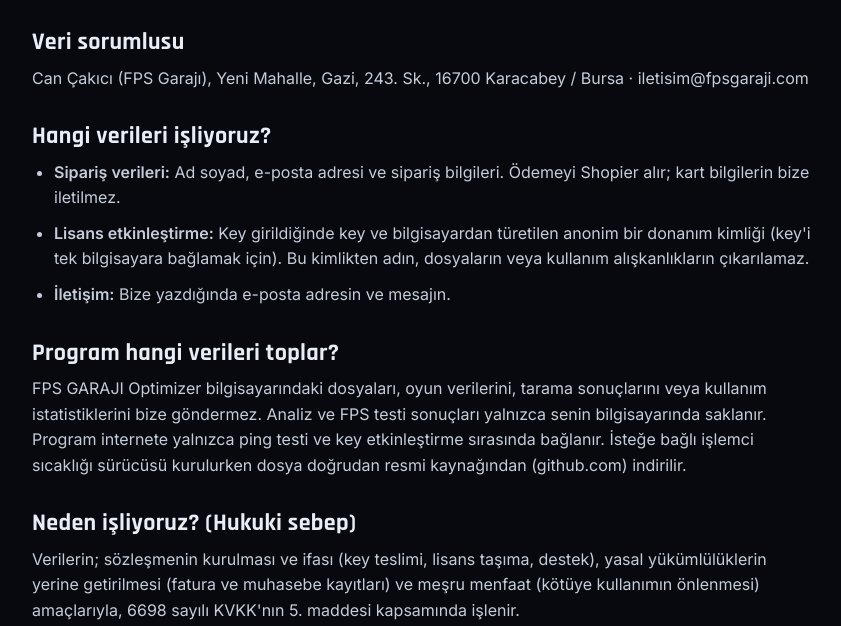
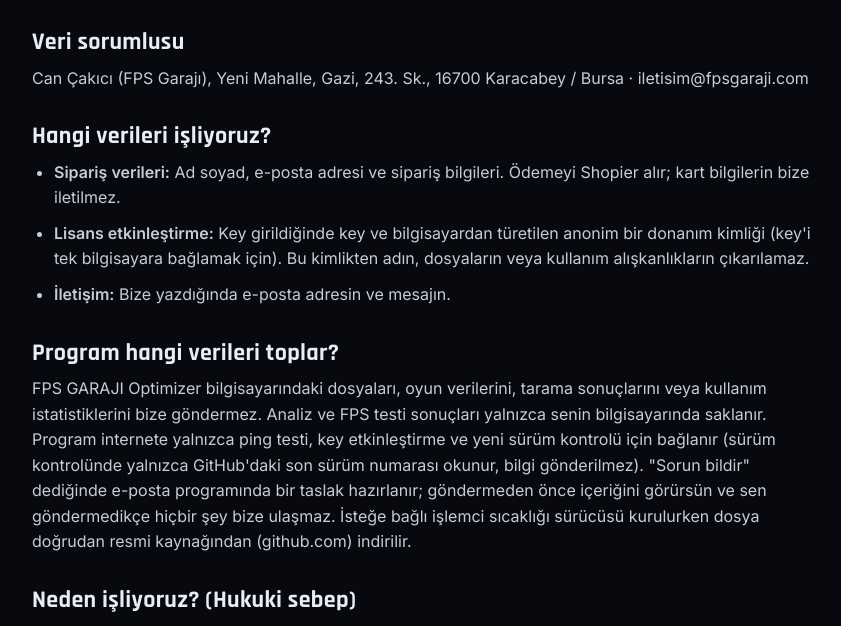
Before and after one commit to fpsgaraji/fpsgaraji.github.io, a plain HTML site: page gizlilik.html in a window 1280 px wide. Shown: the part 166-792 px from the top of the page, without its empty margins (218-1059 px from the left). Drawn offline with Linux system fonts and the light colour scheme.

Commit message:
Gizlilik metni: sürüm kontrolü ve sorun bildir
Co-Authored-By: Claude Opus 5.5 <noreply@anthropic.com>

```diff
--- a/gizlilik.html
+++ b/gizlilik.html
@@ -18,7 +18,7 @@
 </ul>
 
 <h2>Program hangi verileri toplar?</h2>
-<p>FPS GARAJI Optimizer bilgisayarındaki dosyaları, oyun verilerini, tarama sonuçlarını veya kullanım istatistiklerini bize göndermez. Analiz ve FPS testi sonuçları yalnızca senin bilgisayarında saklanır. Program internete yalnızca ping testi ve key etkinleştirme sırasında bağlanır. İsteğe bağlı işlemci sıcaklığı sürücüsü kurulurken dosya doğrudan resmi kaynağından (github.com) indirilir.</p>
+<p>FPS GARAJI Optimizer bilgisayarındaki dosyaları, oyun verilerini, tarama sonuçlarını veya kullanım istatistiklerini bize göndermez. Analiz ve FPS testi sonuçları yalnızca senin bilgisayarında saklanır. Program internete yalnızca ping testi, key etkinleştirme ve yeni sürüm kontrolü için bağlanır (sürüm kontrolünde yalnızca GitHub'daki son sürüm numarası okunur, bilgi gönderilmez). "Sorun bildir" dediğinde e-posta programında bir taslak hazırlanır; göndermeden önce içeriğini görürsün ve sen göndermedikçe hiçbir şey bize ulaşmaz. İsteğe bağlı işlemci sıcaklığı sürücüsü kurulurken dosya doğrudan resmi kaynağından (github.com) indirilir.</p>
 
 <h2>Neden işliyoruz? (Hukuki sebep)</h2>
 <p>Verilerin; sözleşmenin kurulması ve ifası (key teslimi, lisans taşıma, destek), yasal yükümlülüklerin yerine getirilmesi (fatura ve muhasebe kayıtları) ve meşru menfaat (kötüye kullanımın önlenmesi) amaçlarıyla, 6698 sayılı KVKK'nın 5. maddesi kapsamında işlenir.</p>
```
Also changed, not shown: index.html (+1 -1 lines).
